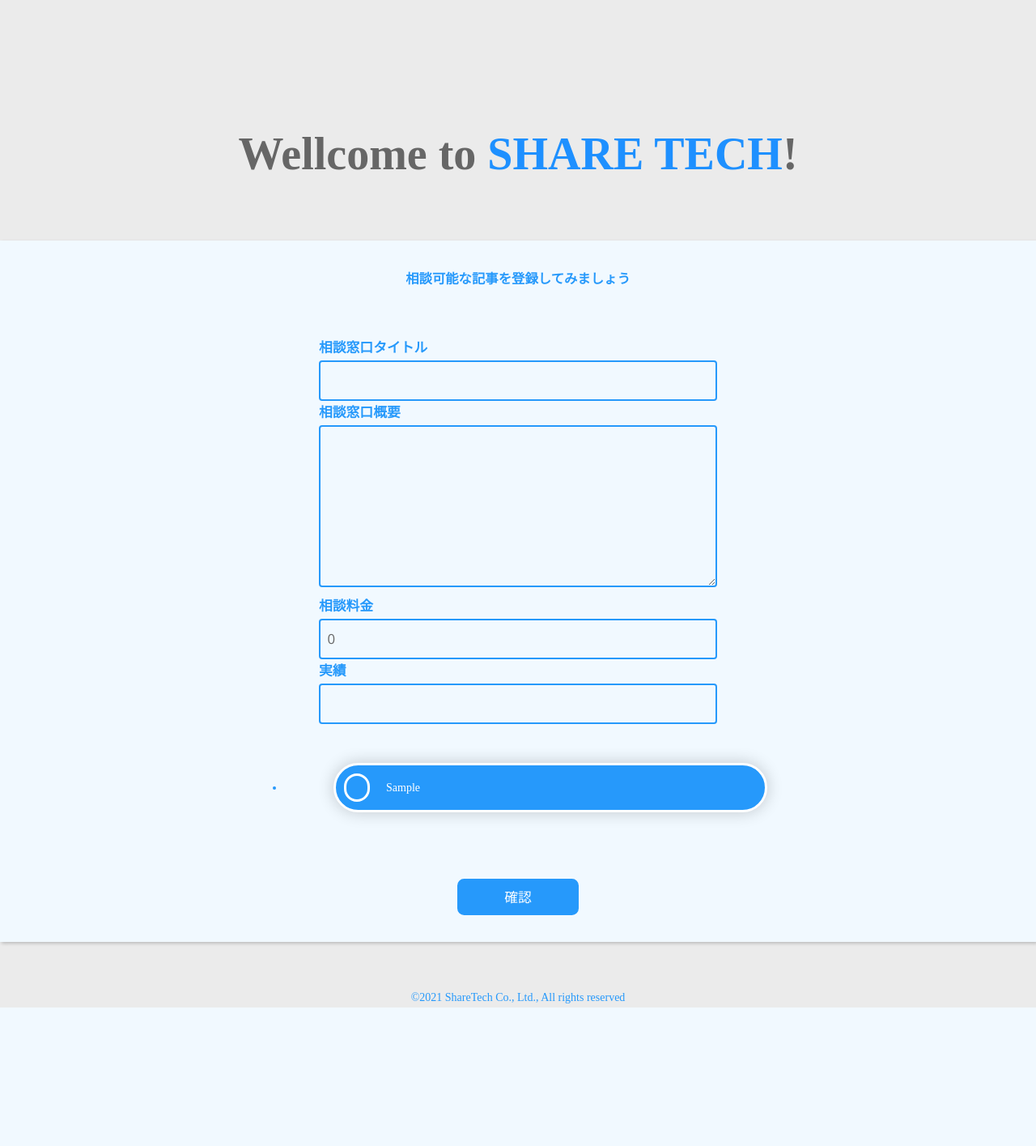
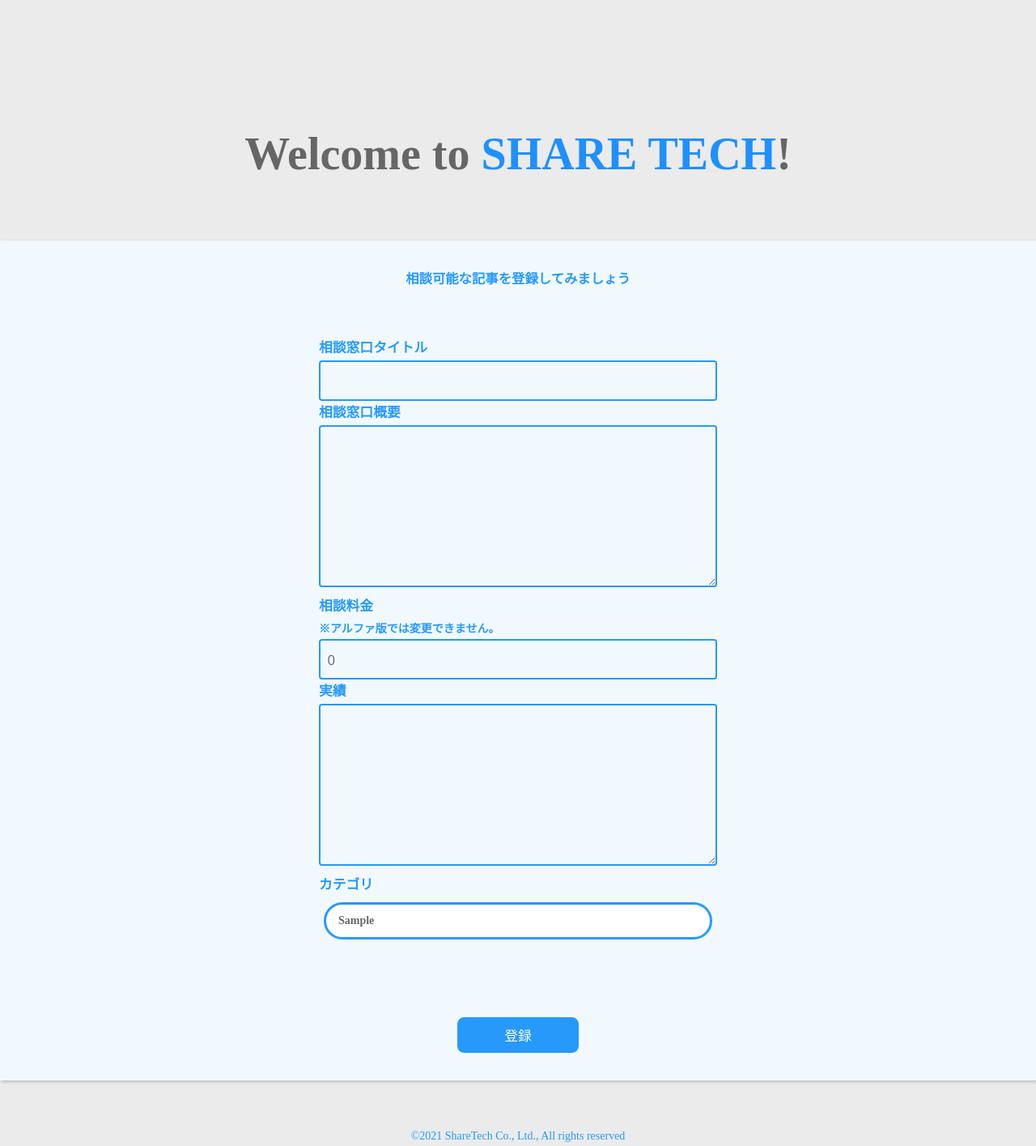
Before and after one commit to nYu-ats/sharetech_old, a Django app: template sharetech/templates/sharetech/consult_window_register.html in a window 1280 px wide. Shown: the whole page at 81% size. Before the commit the page ends 1244 px from the top, so only its background shows below. Run offline with Django 3.2, Linux system fonts and the light colour scheme; tables that the repository leaves empty hold one stand-in row (values such as "Sample post"); the template is opened without the code that fills it: values that come from a table or form of the project are taken from there, most other values are stand-ins (such as "Sample title", 1, 10 or a date in 2020); some libraries are stand-ins or nearby versions.

Commit message:
カテゴリのデザイン直し

```diff
--- a/sharetech/sharetech/forms/consult_window_register_form.py
+++ b/sharetech/sharetech/forms/consult_window_register_form.py
@@ -16,7 +16,9 @@ class ConsultWindowRegisterForm(ModelForm):
             'archivement',
             ]
         widgets = {
-            'consult_window_overview': forms.Textarea(),
+            'consult_window_overview': forms.Textarea(), # 相談窓口概要
+            'consult_price': forms.TextInput(attrs={'readonly':'readonly'}), # アルファ版のみ相談料金をreadonly
+            'archivement': forms.Textarea(), # 実績
         }
 
     def __init__(self, *args, **kwargs):
--- a/sharetech/static/sharetech/css/consult_window_register.css
+++ b/sharetech/static/sharetech/css/consult_window_register.css
@@ -76,24 +76,6 @@ width: 100%;
 padding: .5em;
 }
 
-.big_category label {
-  font-size: 2em;
-  color: #2699FB;
-  font-weight: bold;
-}
-
-/* .small_category label {
-  font-size: 1.2em;
-  color: #2699FB;
-  font-weight: bold;
-} */
-
-.small_category_wrap{
-  display: flex;
-  justify-content: start;
-  flex-wrap: wrap;
-}
-
 .form_wrapper .form_item input:-webkit-autofill,
 .form_wrapper .form_item textarea:-webkit-autofill{
   box-shadow: 0 0 0 1000px white inset;
@@ -103,52 +85,33 @@ padding: .5em;
   color: #2699FB;
 }
 
-.form_wrapper .form_item input:focus,
-.form_wrapper .form_item textarea:focus,
-.form_wrapper .form_item select:focus{
-border: 4px solid #2699FB;
-outline: none;
+/* カテゴリデザイン */
+.big_category label {
+  font-size: 1.2em;
+  color: #2699FB;
+  font-weight: bold;
 }
 
-*, *::before, *::after {
-  box-sizing: border-box;
+.small_category_wrap{
+  display: flex;
+  justify-content: start;
+  flex-wrap: wrap;
 }
 
 .small_category label {
   display: block;
   position: relative;
-  margin: 20px;
-  padding: 15px 30px 15px 62px;
-  border: 3px solid #fff;
+  margin: 6px;
+  padding: 7.5px 15px 7.5px 15px;
+  border: 3px solid #2699FB;
   border-radius: 100px;
-  color: #fff;
-  background-color: #2699FB;
-  box-shadow: 0 0 20px rgba(0, 0, 0, .2);
+  font-weight: bold;
+  color: #666;
+  background-color: #fff;
   white-space: nowrap;
   cursor: pointer;
   user-select: none;
   transition: background-color .2s, box-shadow .2s;
-}
-
-.small_category label::before {
-  content: '';
-  display: block;
-  position: absolute;
-  top: 10px;
-  bottom: 10px;
-  left: 10px;
-  width: 32px;
-  border: 3px solid #fff;
-  border-radius: 100px;
-  transition: background-color .2s;
-}
-
-.small_category label:first-of-type {
-  transform: translateX(-40px);
-}
-
-.small_category label:last-of-type {
-  transform: translateX(40px);
 }
 
 .small_category label:hover,
@@ -162,11 +125,8 @@ outline: none;
 }
 
 .small_category input:checked + label {
-  background-color: #ab576c;
-}
-
-.small_category input:checked + label::before {
-  background-color: #fff;
+  color: #fff;
+  background-color: #2699FB;
 }
 
 .submit{
--- a/sharetech/templates/sharetech/consult_window_register.html
+++ b/sharetech/templates/sharetech/consult_window_register.html
@@ -13,7 +13,7 @@
 <body>
     <header class="register_header">
         <h1>
-            Wellcome to <span>SHARE TECH</span>!
+            Welcome to <span>SHARE TECH</span>!
         </h1>
     </header>
 
@@ -40,37 +40,40 @@
                             </div>
                             <div class="username">
                                 <label for="name">{{form.consult_price.label}}</label>
+                                <h4>※アルファ版では変更できません。</h4>
                                 {{form.consult_price}}
                             </div>
                             <div class="username">
                                 <label for="name">{{form.archivement.label}}</label>
                                 {{form.archivement}}
                             </div>
+                            <div class="username">
+                                <label for="name">カテゴリ</label>
                             </div>
                             <ul class="category_contena">
                                 {% for big_cat, small_cat_list in category_dict.items %}
-                            <li>
                                     {% for small_cat in small_cat_list %}
                                         {% if big_cat == small_cat.1 %} <!-- 大カテゴリのみ先頭に出力 -->
                                         <div class="big_category">
-                                        <label for="checkbox"><input type="checkbox" name="cat" value={{small_cat.0}}>{{small_cat.1}}</input></label>
+                                            <label for={{small_cat.0}}>{{small_cat.1}}</label>
                                         </div>
                                         <ul class="small_category_wrap">
                                         {% else %}
                                         <div class="small_category">
-                                        <label for={{small_cat.0}}><input type="checkbox" name="cat" id={{small_cat.0}} value={{small_cat.0}}>{{small_cat.1}}</input></label>
+                                            <input type="checkbox" name="cat" id={{small_cat.0}} value={{small_cat.0}}>
+                                            <label for={{small_cat.0}}>{{small_cat.1}}</label>
                                         </div>
                                         {% endif %}
                                     {% endfor %}
                                     </ul>
-                            </li>
                                 {% endfor %}
                             </ul>
                         </div>
                     </div>
+                </div>
 
                 <div class="submit">
-                    <input class="submit_btn" type="submit" name="next" value="確認">
+                    <input class="submit_btn" type="submit" value="登録">
                 </div>
 
             </form>
```
Lines whose indentation alone changed are shown as unchanged.
